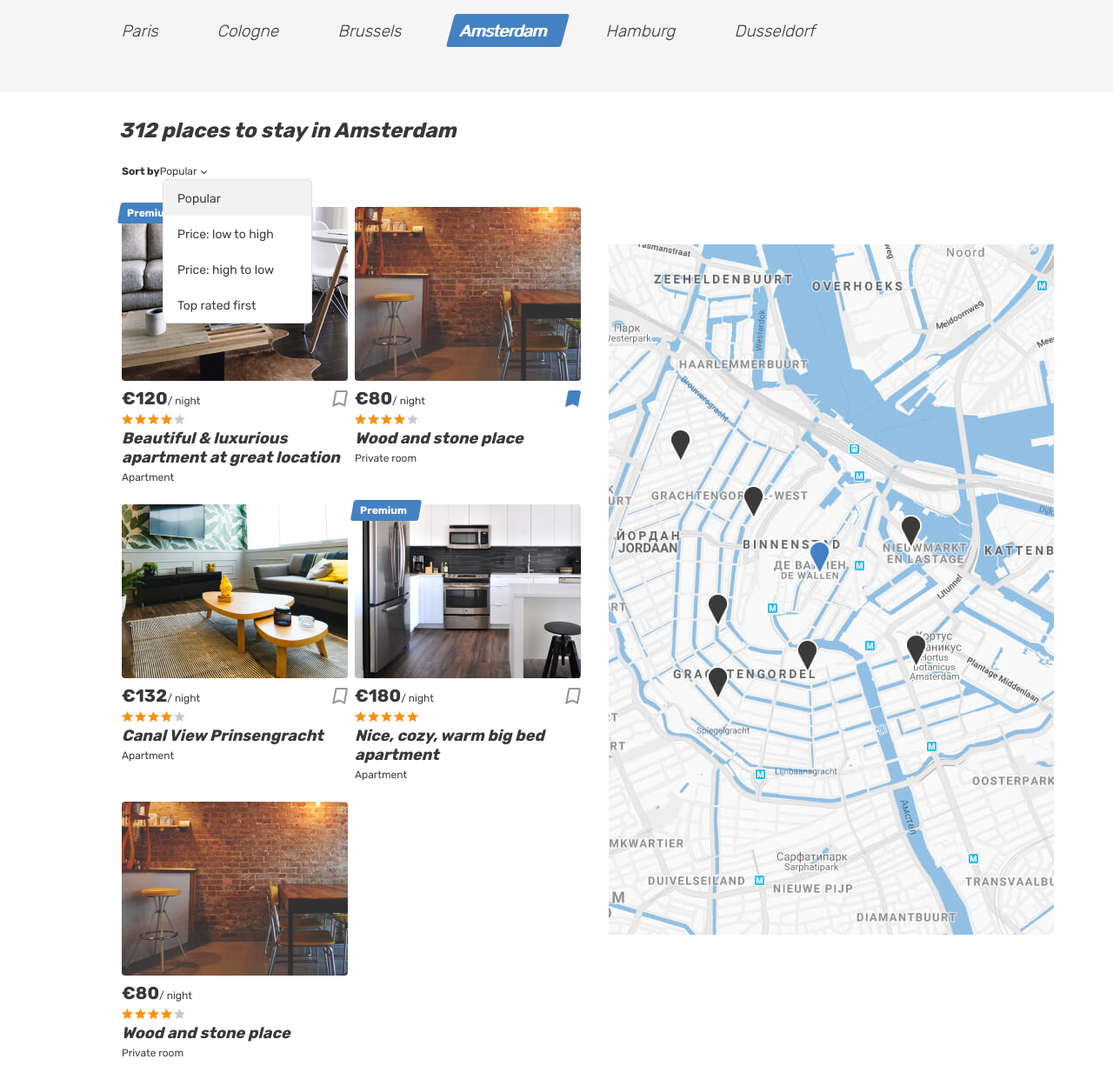
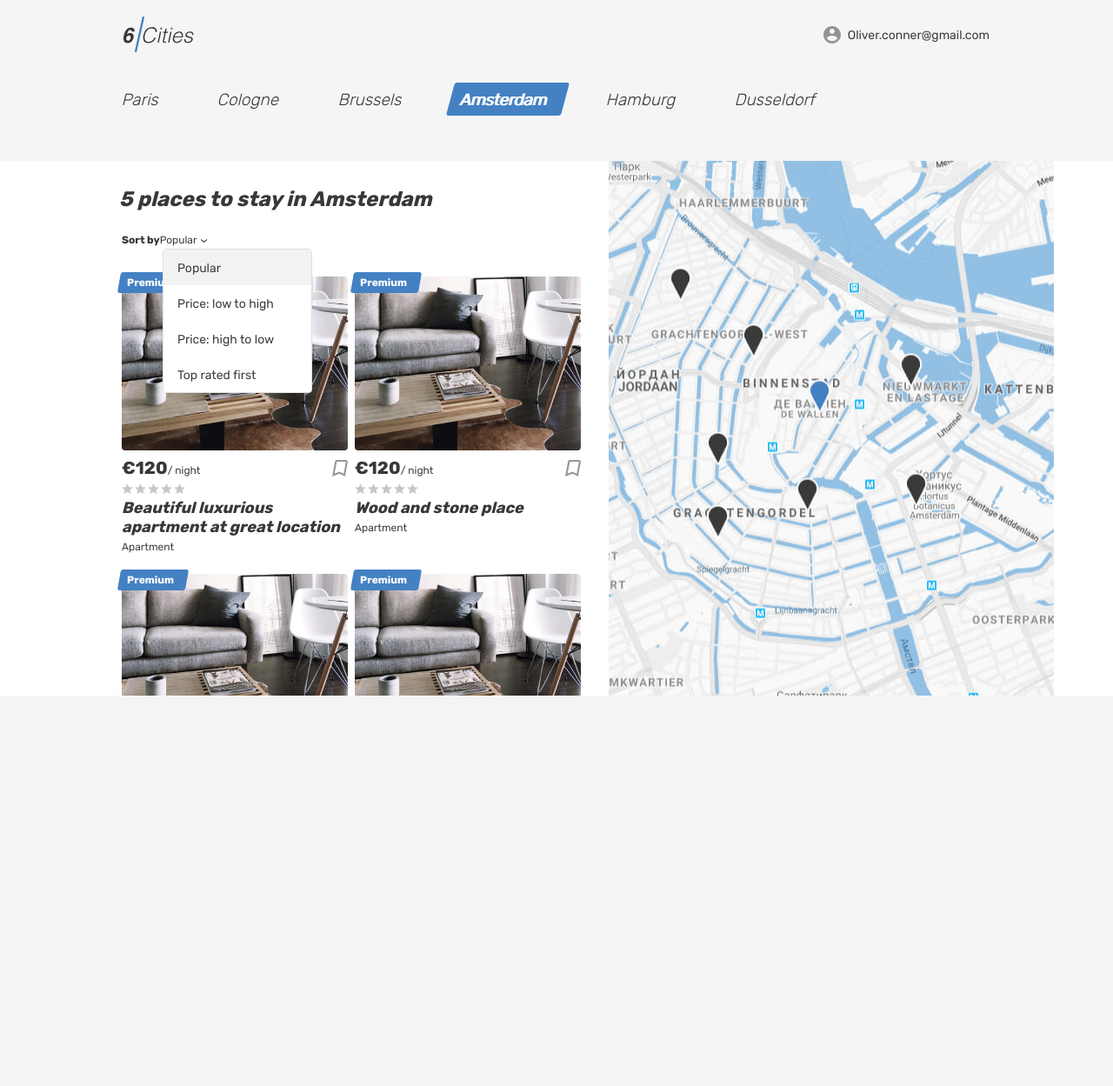
Before and after one commit to OlushkaZ/994847-six-cities-4, a React app: page / in a window 1280 px wide. Shown: the whole page at 87% size. After the commit the page ends 800 px from the top, so only its background shows below. Built offline with nearby package versions, Linux system fonts and the light colour scheme.

Commit message:
Личный проект: валидируй, как никогда не валидировал

```diff
--- a/package.json
+++ b/package.json
@@ -25,6 +25,7 @@
     "node": "10"
   },
   "dependencies": {
+    "prop-types": "15.7.2",
     "react": "16.13.1",
     "react-dom": "16.13.1"
   }
--- a/src/components/app/app.jsx
+++ b/src/components/app/app.jsx
@@ -1,13 +1,18 @@
 import React from 'react';
 import Main from '../main/main.jsx';
+import PropTypes from 'prop-types';
 
 const App = (props) => {
-  // eslint-disable-next-line react/prop-types
-  const {rentalOffers} = props;
+  const {rentalOffersCount, rentalOffersNames} = props;
 
   return (
-    <Main rentalOffers={rentalOffers} />
+    <Main rentalOffersCount={rentalOffersCount} rentalOffersNames={rentalOffersNames} />
   );
 };
 
+App.propTypes = {
+  rentalOffersCount: PropTypes.number.isRequired,
+  rentalOffersNames: PropTypes.array.isRequired,
+};
+
 export default App;
--- a/src/components/main/main.jsx
+++ b/src/components/main/main.jsx
@@ -1,10 +1,44 @@
 import React from 'react';
+import PropTypes from 'prop-types';
 
 const Main = (props) => {
-  // eslint-disable-next-line react/prop-types
-  const {rentalOffers} = props;
+  const {rentalOffersCount, rentalOffersNames} = props;
 
   return (
+    <div className="page page--gray page--main">
+      <header className="header">
+        <div className="container">
+          <div className="header__wrapper">
+            <div className="header__left">
+              <a className="header__logo-link header__logo-link--active">
+                <img
+                  className="header__logo"
+                  src="img/logo.svg"
+                  alt="6 cities logo"
+                  width="81"
+                  height="41"
+                />
+              </a>
+            </div>
+            <nav className="header__nav">
+              <ul className="header__nav-list">
+                <li className="header__nav-item user">
+                  <a
+                    className="header__nav-link header__nav-link--profile"
+                    href="#"
+                  >
+                    <div className="header__avatar-wrapper user__avatar-wrapper"></div>
+                    <span className="header__user-name user__name">
+                      Oliver.conner@gmail.com
+                    </span>
+                  </a>
+                </li>
+              </ul>
+            </nav>
+          </div>
+        </div>
+      </header>
+
       <main className="page__main page__main--index">
         <h1 className="visually-hidden">Cities</h1>
         <div className="tabs">
@@ -47,7 +81,9 @@ const Main = (props) => {
           <div className="cities__places-container container">
             <section className="cities__places places">
               <h2 className="visually-hidden">Places</h2>
-            <b className="places__found">{rentalOffers} places to stay in Amsterdam</b>
+              <b className="places__found">
+                {rentalOffersCount} places to stay in Amsterdam
+              </b>
               <form className="places__sorting" action="#" method="get">
                 <span className="places__sorting-caption">Sort by</span>
                 <span className="places__sorting-type" tabIndex="0">
@@ -57,179 +93,77 @@ const Main = (props) => {
                   </svg>
                 </span>
                 <ul className="places__options places__options--custom places__options--opened">
-                <li className="places__option places__option--active" tabIndex="0">Popular</li>
-                <li className="places__option" tabIndex="0">Price: low to high</li>
-                <li className="places__option" tabIndex="0">Price: high to low</li>
-                <li className="places__option" tabIndex="0">Top rated first</li>
+                  <li
+                    className="places__option places__option--active"
+                    tabIndex="0"
+                  >
+                    Popular
+                  </li>
+                  <li className="places__option" tabIndex="0">
+                    Price: low to high
+                  </li>
+                  <li className="places__option" tabIndex="0">
+                    Price: high to low
+                  </li>
+                  <li className="places__option" tabIndex="0">
+                    Top rated first
+                  </li>
                 </ul>
-
               </form>
               <div className="cities__places-list places__list tabs__content">
-              <article className="cities__place-card place-card">
+                {rentalOffersNames.map((title, index) => (
+                  <article key={index} className="cities__place-card place-card">
                     <div className="place-card__mark">
                       <span>Premium</span>
                     </div>
                     <div className="cities__image-wrapper place-card__image-wrapper">
                       <a href="#">
-                    <img className="place-card__image" src="img/apartment-01.jpg" width="260" height="200" alt="Place image" />
+                        <img
+                          className="place-card__image"
+                          src="img/apartment-01.jpg"
+                          width="260"
+                          height="200"
+                          alt="Place image"
+                        />
                       </a>
                     </div>
                     <div className="place-card__info">
                       <div className="place-card__price-wrapper">
                         <div className="place-card__price">
                           <b className="place-card__price-value">&euro;120</b>
-                      <span className="place-card__price-text">&#47;&nbsp;night</span>
+                          <span className="place-card__price-text">
+                              &#47;&nbsp;night
+                          </span>
                         </div>
-                    <button className="place-card__bookmark-button button" type="button">
-                      <svg className="place-card__bookmark-icon" width="18" height="19">
+                        <button
+                          className="place-card__bookmark-button button"
+                          type="button"
+                        >
+                          <svg
+                            className="place-card__bookmark-icon"
+                            width="18"
+                            height="19"
+                          >
                             <use xlinkHref="#icon-bookmark"></use>
                           </svg>
-                      <span className="visually-hidden">To bookmarks</span>
+                          <span className="visually-hidden">
+                              To bookmarks
+                          </span>
                         </button>
                       </div>
                       <div className="place-card__rating rating">
                         <div className="place-card__stars rating__stars">
-                      <span style={{width: `80%`}}></span>
+                          <span style={{width: `80`}}></span>
                           <span className="visually-hidden">Rating</span>
                         </div>
                       </div>
                       <h2 className="place-card__name">
-                    <a href="#">Beautiful &amp; luxurious apartment at great location</a>
+                        <a href="#">{title}</a>
                       </h2>
                       <p className="place-card__type">Apartment</p>
                     </div>
                   </article>
-
-              <article className="cities__place-card place-card">
-                <div className="cities__image-wrapper place-card__image-wrapper">
-                  <a href="#">
-                    <img className="place-card__image" src="img/room.jpg" width="260" height="200" alt="Place image" />
-                  </a>
-                </div>
-                <div className="place-card__info">
-                  <div className="place-card__price-wrapper">
-                    <div className="place-card__price">
-                      <b className="place-card__price-value">&euro;80</b>
-                      <span className="place-card__price-text">&#47;&nbsp;night</span>
-                    </div>
-                    <button className="place-card__bookmark-button place-card__bookmark-button--active button" type="button">
-                      <svg className="place-card__bookmark-icon" width="18" height="19">
-                        <use xlinkHref="#icon-bookmark"></use>
-                      </svg>
-                      <span className="visually-hidden">In bookmarks</span>
-                    </button>
-                  </div>
-                  <div className="place-card__rating rating">
-                    <div className="place-card__stars rating__stars">
-                      <span style={{width: `80%`}}></span>
-                      <span className="visually-hidden">Rating</span>
-                    </div>
-                  </div>
-                  <h2 className="place-card__name">
-                    <a href="#">Wood and stone place</a>
-                  </h2>
-                  <p className="place-card__type">Private room</p>
-                </div>
-              </article>
-
-              <article className="cities__place-card place-card">
-                <div className="cities__image-wrapper place-card__image-wrapper">
-                  <a href="#">
-                    <img className="place-card__image" src="img/apartment-02.jpg" width="260" height="200" alt="Place image" />
-                  </a>
-                </div>
-                <div className="place-card__info">
-                  <div className="place-card__price-wrapper">
-                    <div className="place-card__price">
-                      <b className="place-card__price-value">&euro;132</b>
-                      <span className="place-card__price-text">&#47;&nbsp;night</span>
-                    </div>
-                    <button className="place-card__bookmark-button button" type="button">
-                      <svg className="place-card__bookmark-icon" width="18" height="19">
-                        <use xlinkHref="#icon-bookmark"></use>
-                      </svg>
-                      <span className="visually-hidden">To bookmarks</span>
-                    </button>
-                  </div>
-                  <div className="place-card__rating rating">
-                    <div className="place-card__stars rating__stars">
-                      <span style={{width: `80%`}}></span>
-                      <span className="visually-hidden">Rating</span>
-                    </div>
-                  </div>
-                  <h2 className="place-card__name">
-                    <a href="#">Canal View Prinsengracht</a>
-                  </h2>
-                  <p className="place-card__type">Apartment</p>
-                </div>
-              </article>
-
-              <article className="cities__place-card place-card">
-                <div className="place-card__mark">
-                  <span>Premium</span>
-                </div>
-                <div className="cities__image-wrapper place-card__image-wrapper">
-                  <a href="#">
-                    <img className="place-card__image" src="img/apartment-03.jpg" width="260" height="200" alt="Place image" />
-                  </a>
-                </div>
-                <div className="place-card__info">
-                  <div className="place-card__price-wrapper">
-                    <div className="place-card__price">
-                      <b className="place-card__price-value">&euro;180</b>
-                      <span className="place-card__price-text">&#47;&nbsp;night</span>
-                    </div>
-                    <button className="place-card__bookmark-button button" type="button">
-                      <svg className="place-card__bookmark-icon" width="18" height="19">
-                        <use xlinkHref="#icon-bookmark"></use>
-                      </svg>
-                      <span className="visually-hidden">To bookmarks</span>
-                    </button>
-                  </div>
-                  <div className="place-card__rating rating">
-                    <div className="place-card__stars rating__stars">
-                      <span style={{width: `100%`}}></span>
-                      <span className="visually-hidden">Rating</span>
-                    </div>
-                  </div>
-                  <h2 className="place-card__name">
-                    <a href="#">Nice, cozy, warm big bed apartment</a>
-                  </h2>
-                  <p className="place-card__type">Apartment</p>
-                </div>
-              </article>
-
-              <article className="cities__place-card place-card">
-                <div className="cities__image-wrapper place-card__image-wrapper">
-                  <a href="#">
-                    <img className="place-card__image" src="img/room.jpg" width="260" height="200" alt="Place image" />
-                  </a>
-                </div>
-                <div className="place-card__info">
-                  <div className="place-card__price-wrapper">
-                    <div className="place-card__price">
-                      <b className="place-card__price-value">&euro;80</b>
-                      <span className="place-card__price-text">&#47;&nbsp;night</span>
-                    </div>
-                    <button className="place-card__bookmark-button place-card__bookmark-button--active button" type="button">
-                      <svg className="place-card__bookmark-icon" width="18" height="19">
-                        <use xlinkHref="#icon-bookmark-active"></use>
-                      </svg>
-                      <span className="visually-hidden">In bookmarks</span>
-                    </button>
-                  </div>
-                  <div className="place-card__rating rating">
-                    <div className="place-card__stars rating__stars">
-                      <span style={{width: `80%`}}></span>
-                      <span className="visually-hidden">Rating</span>
-                    </div>
-                  </div>
-                  <h2 className="place-card__name">
-                    <a href="#">Wood and stone place</a>
-                  </h2>
-                  <p className="place-card__type">Private room</p>
-                </div>
-              </article>
+                ))}
               </div>
             </section>
             <div className="cities__right-section">
@@ -238,7 +172,14 @@ const Main = (props) => {
           </div>
         </div>
       </main>
+    </div>
   );
 };
 
+Main.propTypes = {
+  rentalOffersCount: PropTypes.number.isRequired,
+  rentalOffersNames: PropTypes.array.isRequired,
+};
+
+
 export default Main;
--- a/src/index.js
+++ b/src/index.js
@@ -2,9 +2,17 @@ import React from 'react';
 import ReactDOM from 'react-dom';
 import App from './components/app/app.jsx';
 
-const RENTAL_OFFERS = 312;
+const RENTAL_OFFERS_COUNT = 5;
+
+const RENTAL_OFFERS_NAMES = [
+  `Beautiful luxurious apartment at great location`,
+  `Wood and stone place`,
+  `Canal View Prinsengracht`,
+  `Nice, cozy, warm big bed apartment`,
+  `Amazing apartment for your cat`
+];
 
 ReactDOM.render(
-    <App rentalOffers={RENTAL_OFFERS} />,
+    <App rentalOffersCount={RENTAL_OFFERS_COUNT} rentalOffersNames={RENTAL_OFFERS_NAMES} />,
     document.querySelector(`#root`)
 );
```
Also changed, not shown: 1 other file (tests, documents, lock files or other folders). Lines whose indentation alone changed are shown as unchanged.
